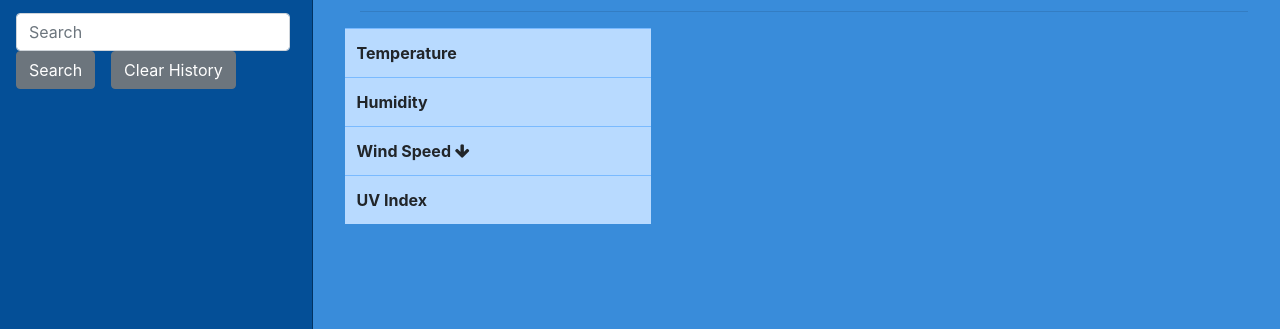
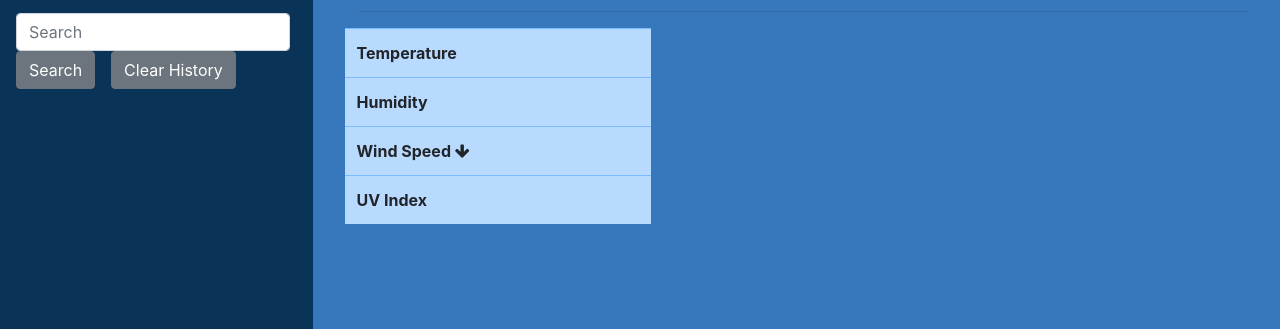
Before and after one commit to tdandino1005/Weather-Forecast-Dashboard, a plain HTML site: page index.html in a window 1280 px wide. Shown: the part 205-534 px from the top of the page. Drawn offline with nearby package versions, Linux system fonts and the light colour scheme; no server answers.

Commit message:
finalized css

```diff
--- a/style.css
+++ b/style.css
@@ -4,7 +4,7 @@
 
 body {
     color: whitesmoke;
-    background-color: #398cda;
+    background-color: #0759acce;
 }
 
 header {
@@ -13,11 +13,11 @@ header {
 }
 
 hr {
-    color: whitesmoke;
+    color: rgba(207, 235, 235, 0.671);
 }
 
 aside {
-    background-color: #044f97;
+    background-color: #0a3358;
     border-radius: 15px;
     border: 1px solid #023362;
 }
```
